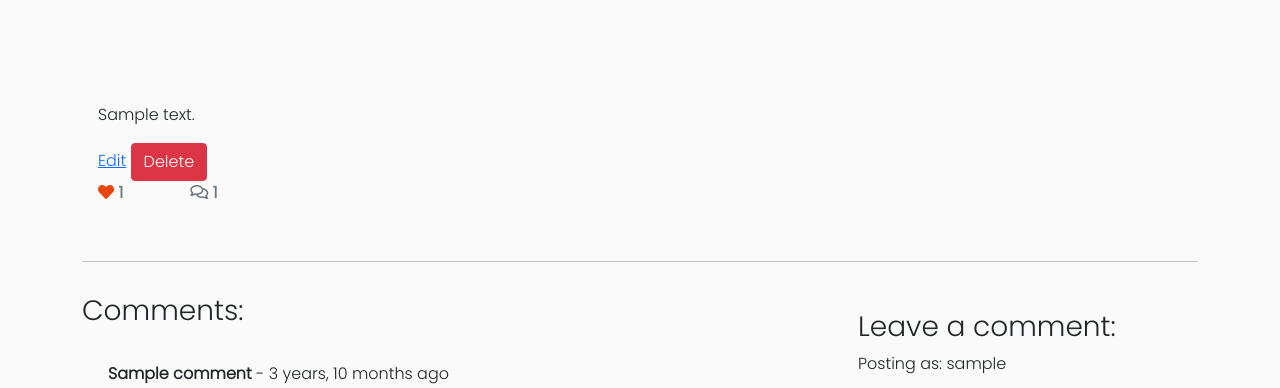
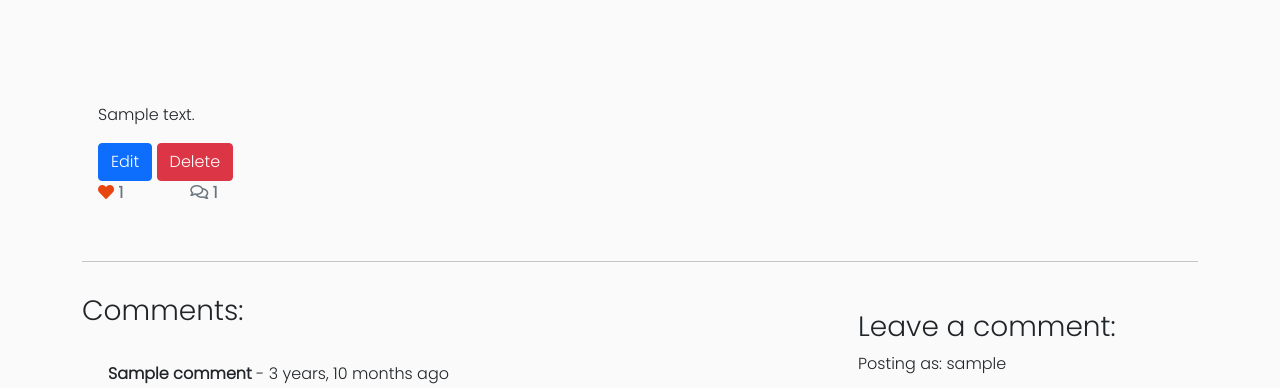
Before and after one commit to MarkD117/craftmasters, a Django app: a page that uses templates/project_detail.html in a window 1280 px wide. Shown: the part 266-654 px from the top of the page. Run offline with Django 3.2, Linux system fonts and the light colour scheme; a user stored in the database is signed in; tables that the repository leaves empty hold one stand-in row (values such as "Sample post"); parts of the project's set-up code (start-up, migrations or seed data) failed here and were passed over; some libraries are stand-ins or nearby versions.

Commit message:
Add button style to edit button

```diff
--- a/templates/project_detail.html
+++ b/templates/project_detail.html
@@ -32,7 +32,7 @@
                     {{ project.content | safe }}
                 </p>
                 {% if request.user == project.author %}
-                <a href="{% url 'update_project' slug=project.slug %}">Edit</a>
+                <button type="button" class="btn btn-primary"><a class="text-white text-decoration-none" href="{% url 'update_project' slug=project.slug %}">Edit</a></button>
                 <button type="button" class="btn btn-danger" data-bs-toggle="modal" data-bs-target="#deleteProjectModal">
                     Delete
                 </button>
```
